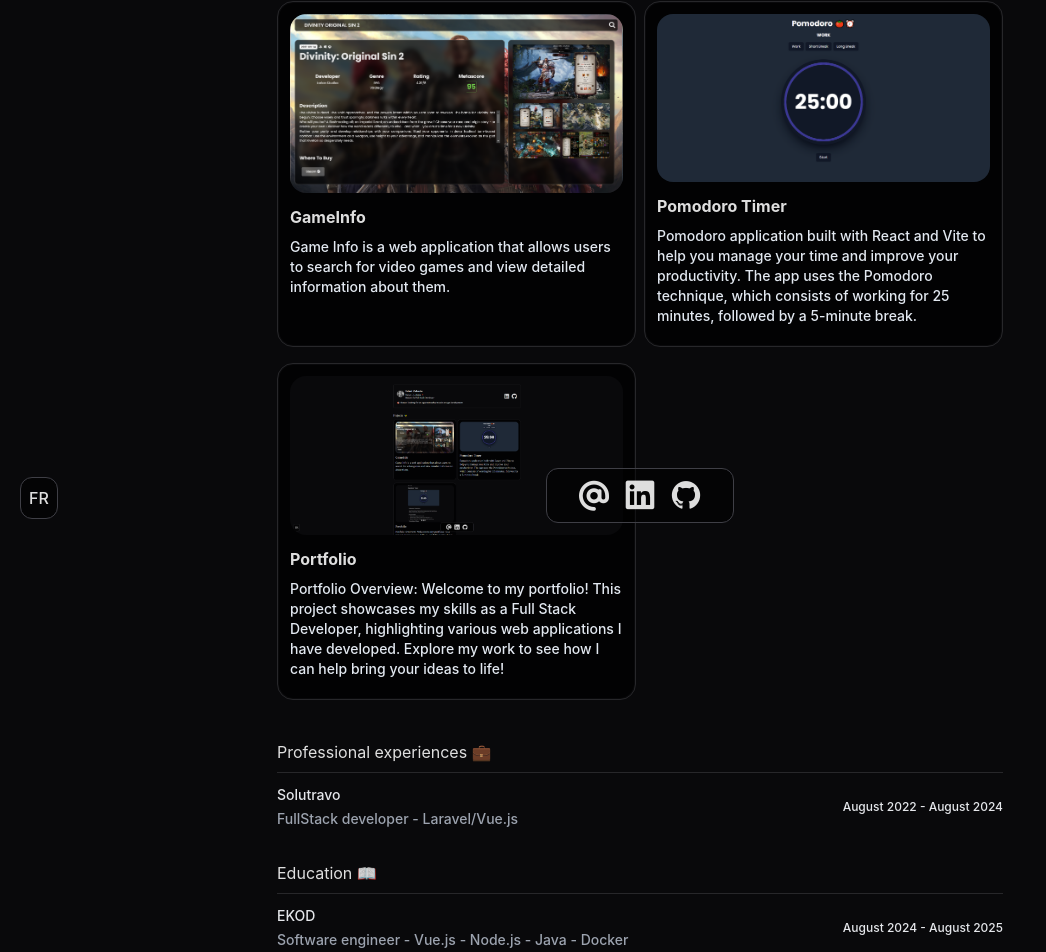
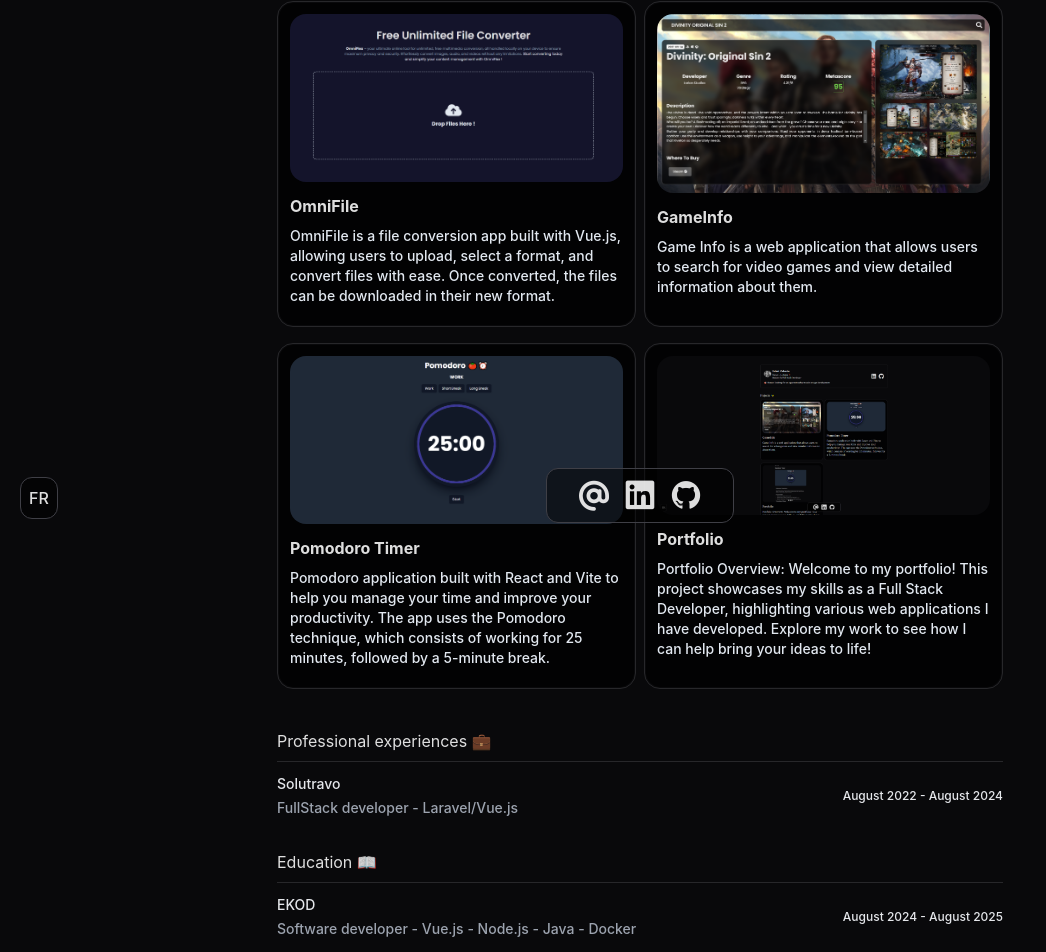
Before and after one commit to Zakaria-salmi/portfolio, a Vue app: page / in a window 1280 px wide. Shown: the part 257-1209 px from the top of the page, without its empty margins (0-1046 px from the left). Built offline with nearby package versions, Linux system fonts and the light colour scheme; a web font is replaced by a local one.

Commit message:
added a project

```diff
--- a/src/components/Education.vue
+++ b/src/components/Education.vue
@@ -38,7 +38,8 @@
         educations: [
             {
                 institution: "EKOD",
-                details: "Software engineer - Vue.js - Node.js - Java - Docker",
+                details:
+                    "Software developer - Vue.js - Node.js - Java - Docker",
                 duration: "August 2024 - August 2025",
             },
             {
--- a/src/project/projects.json
+++ b/src/project/projects.json
@@ -1,4 +1,19 @@
 [
+    {
+        "id": 4,
+        "name": "OmniFile",
+        "description": {
+            "en": "OmniFile is a file conversion app built with Vue.js, allowing users to upload, select a format, and convert files with ease. Once converted, the files can be downloaded in their new format.",
+            "fr": "OmniFile est une application de conversion de fichiers développée avec Vue.js, permettant aux utilisateurs de télécharger, sélectionner un format et convertir facilement leurs fichiers. Une fois convertis, les fichiers peuvent être téléchargés."
+        },
+        "img": "./omniflex.png",
+        "url": "#",
+        "github": "https://github.com/Zakaria-salmi",
+        "content": {
+            "en": "Coming soon !",
+            "fr": "En développement !"
+        }
+    },
     {
         "id": 1,
         "name": "GameInfo",
```
Also changed, not shown: public/omniflex.png (added).
